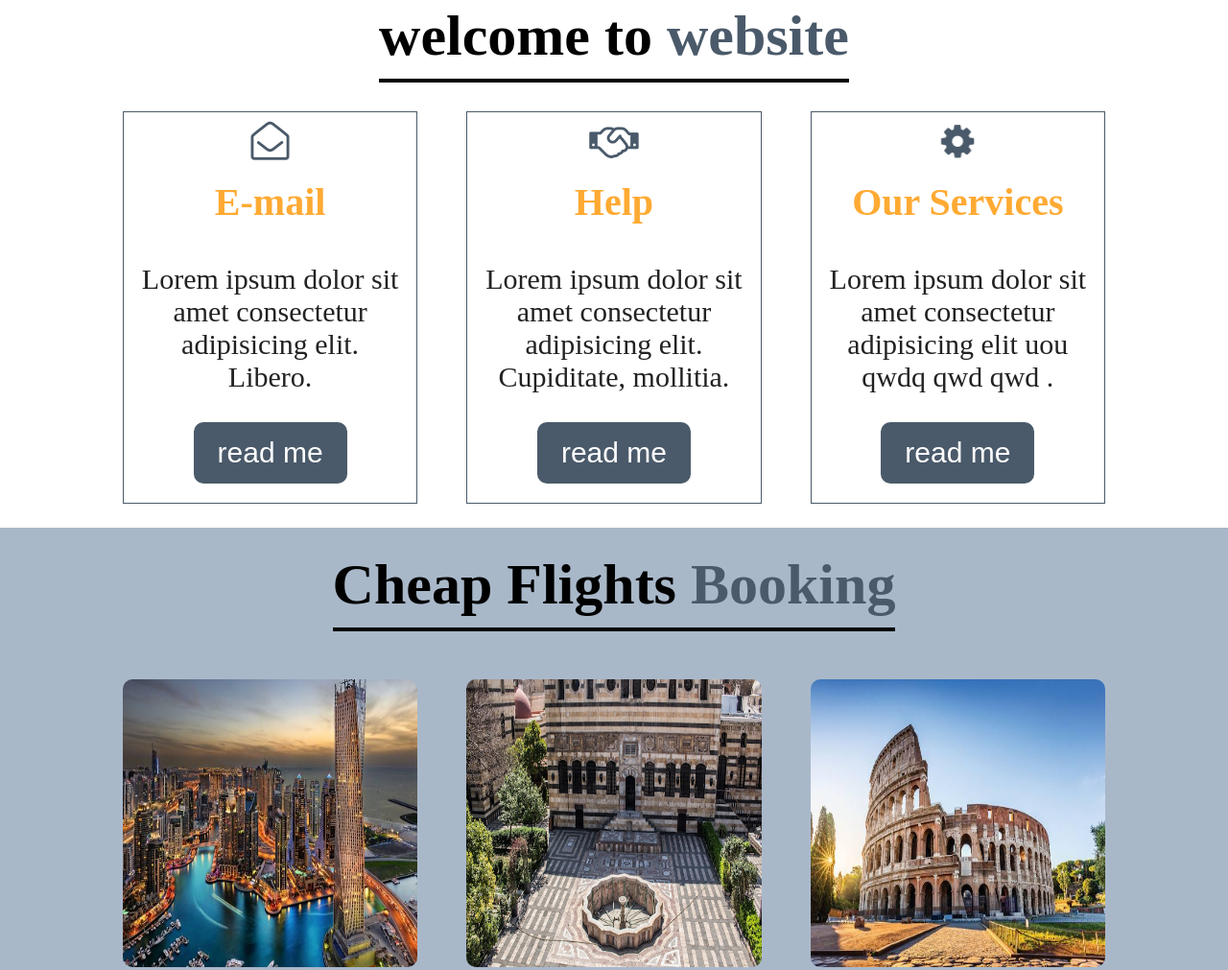
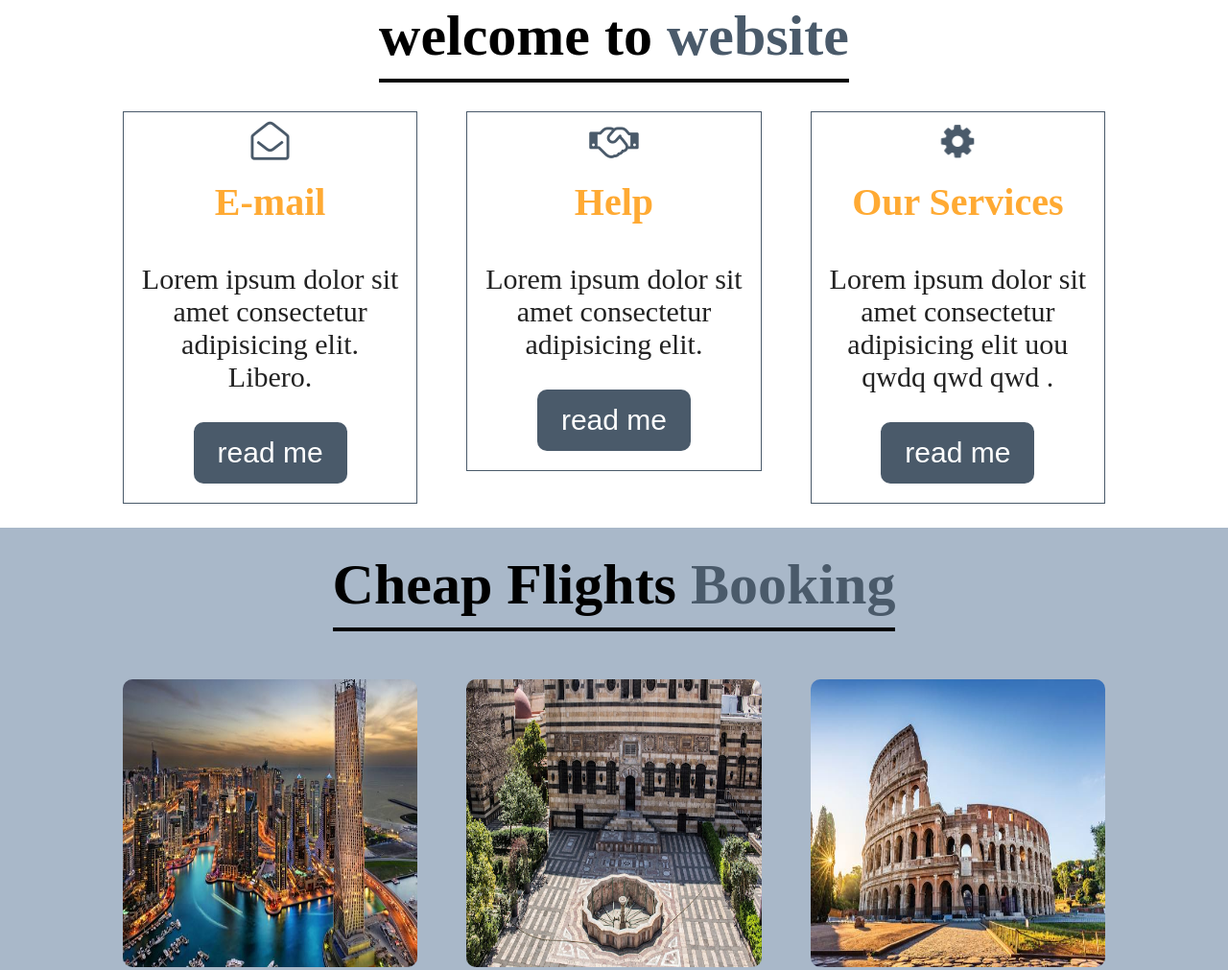
Before and after one commit to manomaen/First-web, a plain HTML site: page index.html in a window 1280 px wide. Shown: the part 822-1833 px from the top of the page at 96% size. Drawn offline with Linux system fonts and the light colour scheme.

Commit message:
Update index.html

```diff
--- a/index.html
+++ b/index.html
@@ -63,7 +63,7 @@
                 <div class="welcome-card welcome-card-medium">
                     <i id="welcome-icon" class="fa fa-handshake-o welcome-icon"></i>
                     <h3>Help</h3>
-                    <p>Lorem ipsum dolor sit amet consectetur adipisicing elit. Cupiditate, mollitia.</p>
+                    <p>Lorem ipsum dolor sit amet consectetur adipisicing elit.</p>
                     <button>read me</button>
                 </div>
                 <div class="welcome-card">
```
